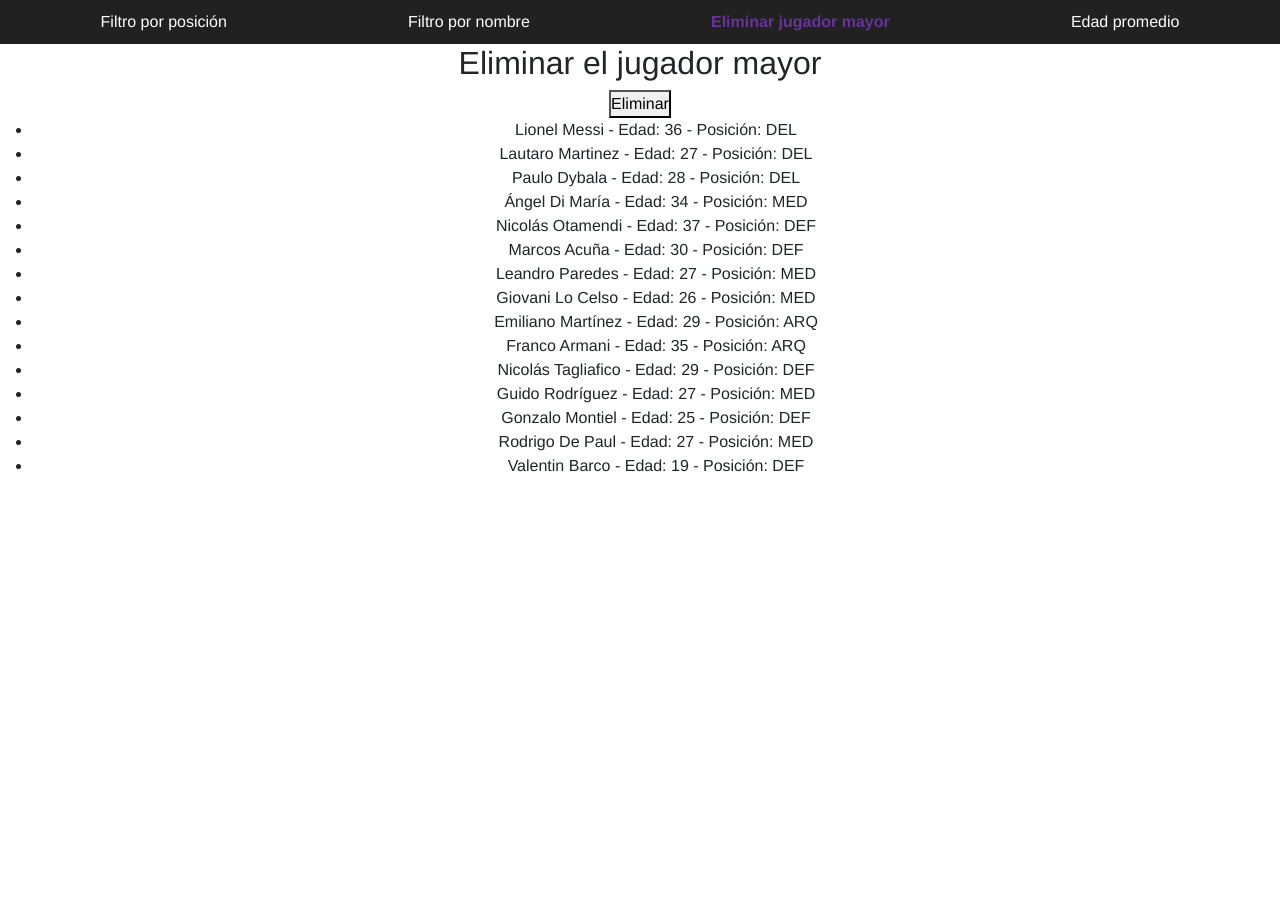
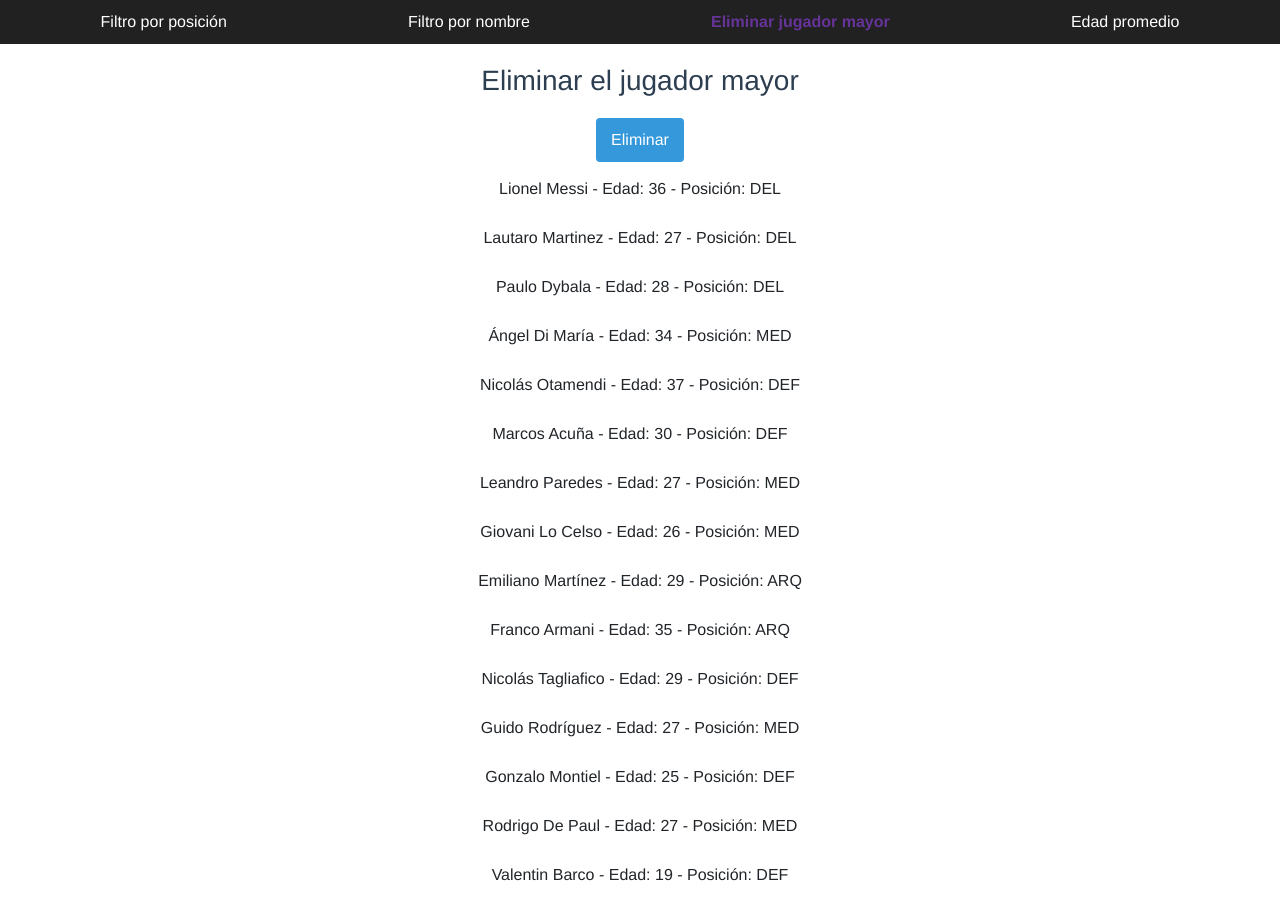
Before and after one commit to JenniArabel/angularExercises, an Angular app in the folder angular-exercises/: page /jugador-eliminar-mayor in a window 1280 px wide. Before the commit the page ends 800 px from the top, so only its background shows below. Built offline with nearby package versions, Linux system fonts and the light colour scheme.

Commit message:
Add styles to Eliminar mayor component

```diff
--- /dev/null
+++ b/angular-exercises/src/app/pages/jugadoresEliminarMayor/jugadoresEliminarMayor.component.css
@@ -0,0 +1,38 @@
+h2{
+  color: #2c3e50;
+  font-size: 28px;
+  margin: 20px 0;
+}
+
+button{
+  background-color: #3498db;
+  color: white;
+  padding: 10px 15px;
+  border: none;
+  border-radius: 4px;
+  cursor: pointer;
+}
+
+button:hover{
+  background-color: #2980b9;
+}
+
+button:focus{
+  outline: none;
+}
+
+ul{
+  list-style-type: none;
+  padding: 0;
+}
+
+li{
+  margin: 5px 0;
+  padding: 10px;
+  border-radius: 4px;
+}
+
+li:hover{
+  background-color: #95a5a6;
+  cursor: pointer;
+}
--- a/angular-exercises/src/app/pages/jugadoresEliminarMayor/jugadoresEliminarMayor.component.ts
+++ b/angular-exercises/src/app/pages/jugadoresEliminarMayor/jugadoresEliminarMayor.component.ts
@@ -4,6 +4,7 @@ import { Component } from '@angular/core';
   selector: 'app-jugadores-eliminar-mayor',
   imports: [],
   templateUrl: './jugadoresEliminarMayor.component.html',
+  styleUrls: ['./jugadoresEliminarMayor.component.css']
 })
 export class JugadoresEliminarMayorComponent {
   jugadores = [
```
